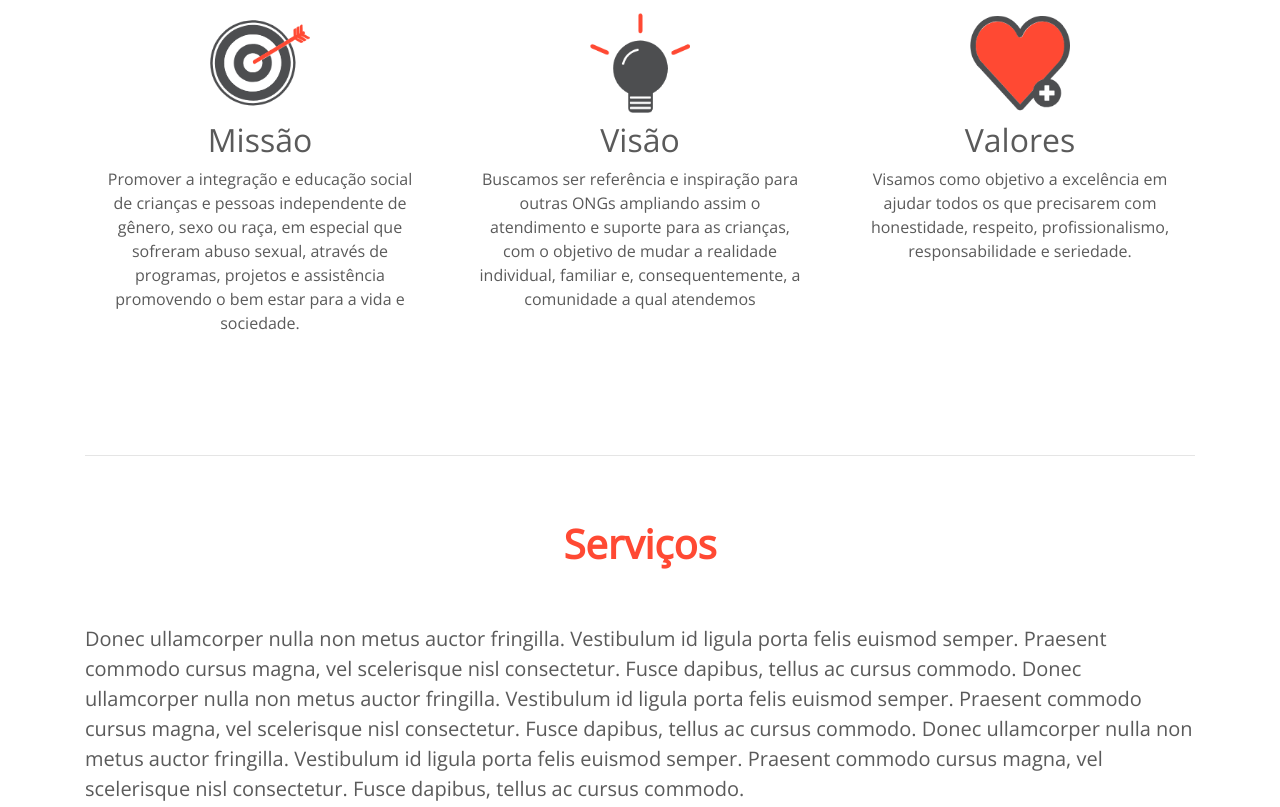
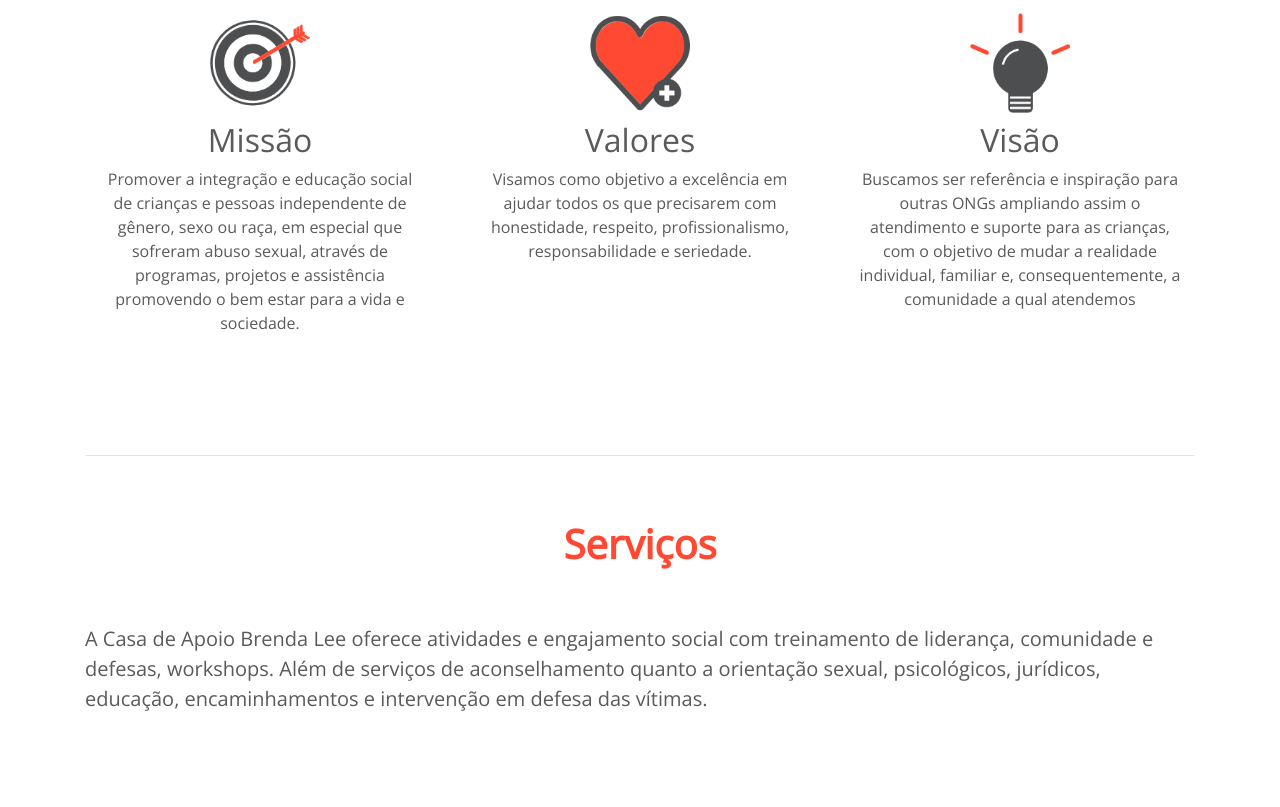
Before and after one commit to casabrendalee/casabrendalee.org.br, a plain HTML site: page index.html in a window 1280 px wide. Shown: the part 784-1591 px from the top of the page. Drawn offline with nearby package versions, Linux system fonts and the light colour scheme.

Commit message:
content update

```diff
--- a/index.html
+++ b/index.html
@@ -75,14 +75,14 @@
                     <p>Promover a integração e educação social de crianças e pessoas independente de gênero, sexo ou raça, em especial que sofreram abuso sexual, através de programas, projetos e  assistência promovendo o bem estar para a vida e sociedade.</p>
                 </div>
                 <div class="col-lg-4">
+                    <img class="my-2" src="img/valores.png" alt="Valores" width="100" height="100">
+                    <h2>Valores</h2>
+                    <p>Visamos como objetivo a excelência em ajudar todos os que precisarem com honestidade, respeito, profissionalismo, responsabilidade e seriedade.</p>
+                </div>
+                <div class="col-lg-4">
                     <img class="my-2" src="img/visao.png" alt="Visão" width="100" height="100">
                     <h2>Visão</h2>
                     <p>Buscamos ser referência e inspiração para outras ONGs ampliando assim o atendimento e suporte para as crianças, com o objetivo de mudar a realidade individual, familiar e, consequentemente, a comunidade a qual atendemos</p>
-                </div>
-                <div class="col-lg-4">
-                    <img class="my-2" src="img/valores.png" alt="Valores" width="100" height="100">
-                    <h2>Valores</h2>
-                    <p>Visamos como objetivo a excelência em ajudar todos os que precisarem com honestidade, respeito, profissionalismo, responsabilidade e seriedade.</p>
                 </div>
             </div>
 
@@ -92,7 +92,7 @@
 
             <div class="row featurette">
                 <div class="col">
-                    <p class="lead">Donec ullamcorper nulla non metus auctor fringilla. Vestibulum id ligula porta felis euismod semper. Praesent commodo cursus magna, vel scelerisque nisl consectetur. Fusce dapibus, tellus ac cursus commodo. Donec ullamcorper nulla non metus auctor fringilla. Vestibulum id ligula porta felis euismod semper. Praesent commodo cursus magna, vel scelerisque nisl consectetur. Fusce dapibus, tellus ac cursus commodo. Donec ullamcorper nulla non metus auctor fringilla. Vestibulum id ligula porta felis euismod semper. Praesent commodo cursus magna, vel scelerisque nisl consectetur. Fusce dapibus, tellus ac cursus commodo.</p>
+                    <p class="lead">A Casa de Apoio Brenda Lee oferece atividades e engajamento social com treinamento de liderança, comunidade e defesas, workshops. Além de serviços de aconselhamento quanto a orientação sexual, psicológicos, jurídicos, educação, encaminhamentos e intervenção em defesa das vítimas.</p>
                 </div>
             </div>
 
```
